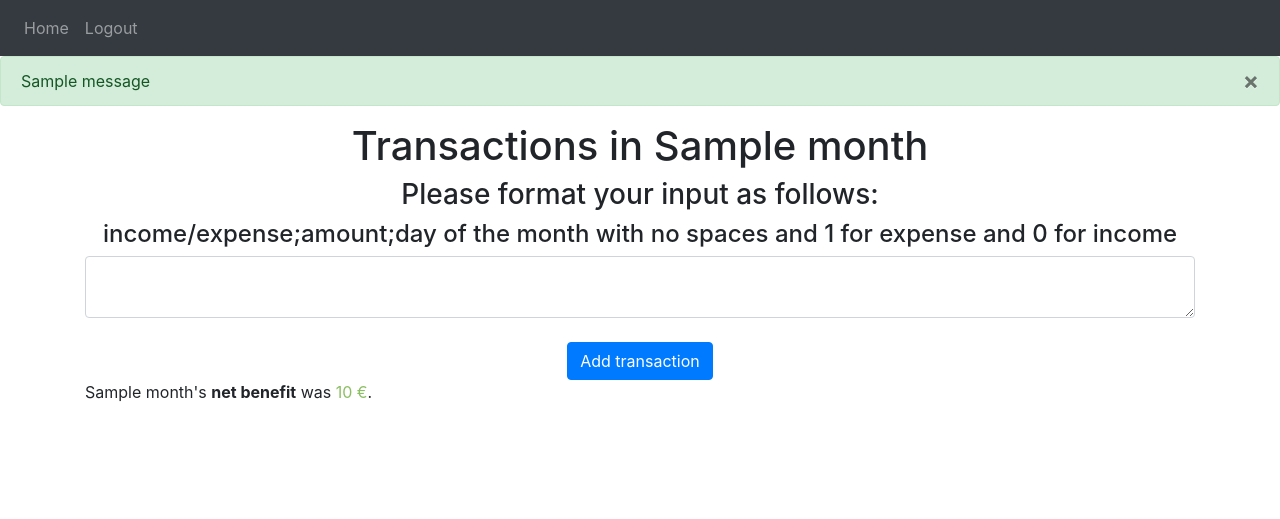
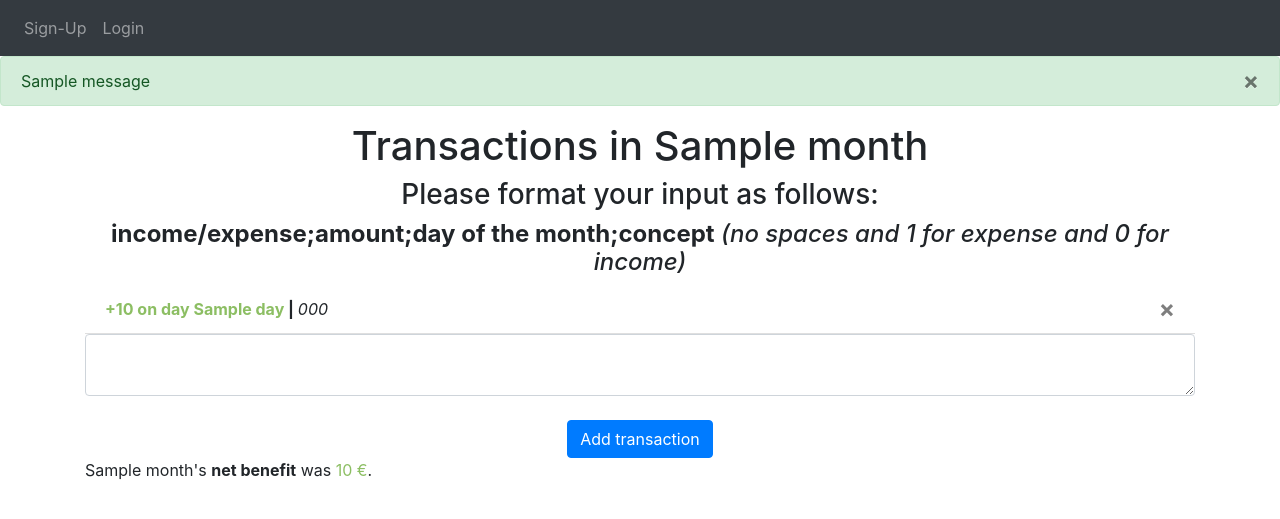
Before and after one commit to DvK12/FlaskApp, a Flask app: template website/templates/month.html in a window 1280 px wide. Shown: the top 519 px of the page. Run offline with Flask 2, Linux system fonts and the light colour scheme; data comes from the database, SQL or seed files in the repository; both versions use the stored data as it was after the commit; the template is opened without the code that fills it: values that come from a table or form of the project are taken from there, most other values are stand-ins (such as "Sample title", 1, 10 or a date in 2020); one stand-in notice (Sample message) is shown; some libraries are stand-ins or nearby versions.

Commit message:
workn before del

```diff
--- a/website/models.py
+++ b/website/models.py
@@ -5,6 +5,7 @@
 
 class Transaction(db.Model):
     id = db.Column(db.Integer, primary_key=True)
+    concept = db.Column(db.String(10000))
     data = db.Column(db.String(10000))
     month = db.Column(db.String(30))
 
--- a/website/templates/month.html
+++ b/website/templates/month.html
@@ -2,18 +2,20 @@
     %}
     <h1 align="center">Transactions in {{month}}</h1>
     <h3 align="center">Please format your input as follows:</h3>
-    <h4 align="center">income/expense;amount;day of the month with no spaces and 1 for expense and 0 for income</h4>
+    <h4 align="center"><b>income/expense;amount;day of the month;concept</b> <i>(no spaces and 1 for expense and 0 for income)</i></h4>
     <ul class="list-group list-group-flush" id="transactions">
-      {% for transaction in user.transactions|sort(attribute="day", reverse=True) if transaction.month==month%}
+      {% for transaction in transactionList%}
 
       <li class="list-group-item">
+
         {% if transaction.isExpense %}
-          {% set message = "-" ~ transaction.amount ~ " on day " + transaction.day %}
-          <span style="color:red">{{ message }}</span>
+          {% set message = "-" ~ transaction.amount ~ " on day " ~ transaction.day %}
+          <b><span style="color:red">{{ message }}</span>{{" | "}}></b><i>{{transaction.concept}}</i>
         {% else %}
-          {% set message = "+" ~transaction.amount ~ " on day " + transaction.day %}
-          <span style="color:rgba(68, 150, 1, 0.616)">{{ message }}</span>
+          {% set message = "+" ~ transaction.amount ~ " on day " ~ transaction.day %}
+          <b><span style="color:rgba(68, 150, 1, 0.616)">{{ message }}</span>{{" | "}}</b><i>{{transaction.concept}}</i>
         {% endif %}
+
         <button type="button" class="close" onClick="deletetransaction({{ transaction.id }})">
           <span aria-hidden="true">&times;</span>
         </button>
```
Also changed, not shown: website/views.py (+34 -8 lines), website/database.db.
